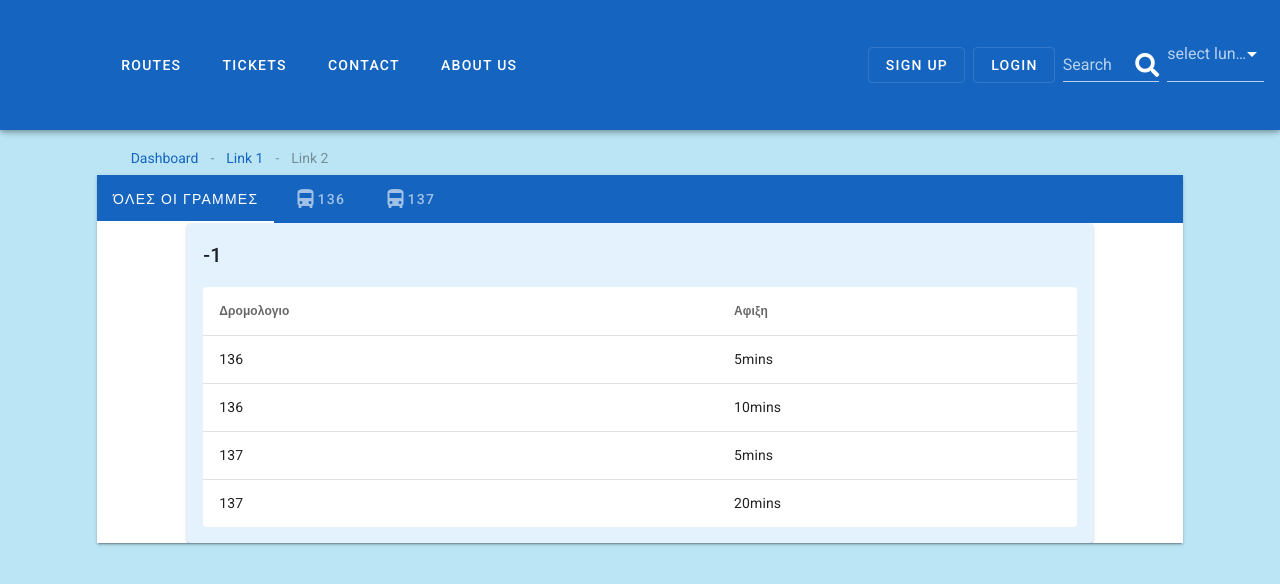
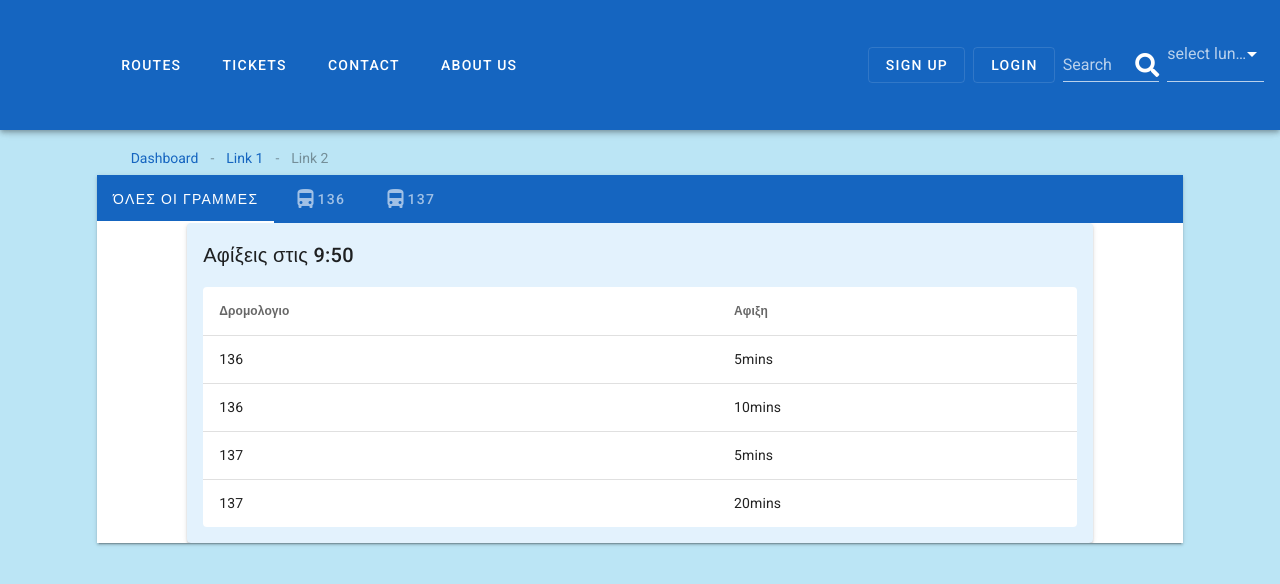
Before and after one commit to giatrakosg/eam3, a Vue app: page /stop/1 in a window 1280 px wide. Shown: the top 584 px of the page. Built offline with nearby package versions, Linux system fonts and the light colour scheme.

Commit message:
add live time

```diff
--- a/src/components/StationInfo/Stop/StopArrivalInfo.vue
+++ b/src/components/StationInfo/Stop/StopArrivalInfo.vue
@@ -6,7 +6,7 @@
       </v-flex>
       <v-flex sm10 md10 lg10>
         <v-card color="secondary">
-          <v-card-title> {{ this.id }}</v-card-title>
+          <v-card-title> Αφίξεις στις {{this.timestamp}}</v-card-title>
           <v-card-text>
             <template>
               <v-data-table raised tile
@@ -27,6 +27,8 @@
 </template>
 
 <script>
+import moment from 'moment';
+
 export default {
   name : 'StopArrivalInfo' ,
   props : ['id'] ,
@@ -40,7 +42,8 @@ export default {
         { text: 'Δρομολογιο', value: 'id' },
         { text: 'Αφιξη', value: 'time' },
 
-      ]
+      ],
+      timestamp : ''
     }
   } ,
   computed : {
@@ -60,7 +63,16 @@ export default {
       }
       return ret
     }
+  } ,
+  created() {
+      setInterval(this.getNow, 1000);
+  },
+  methods : {
+    getNow: function() {
+        this.timestamp = moment().format('h:mm');
+    }
   }
+
 }
 </script>
 
```
